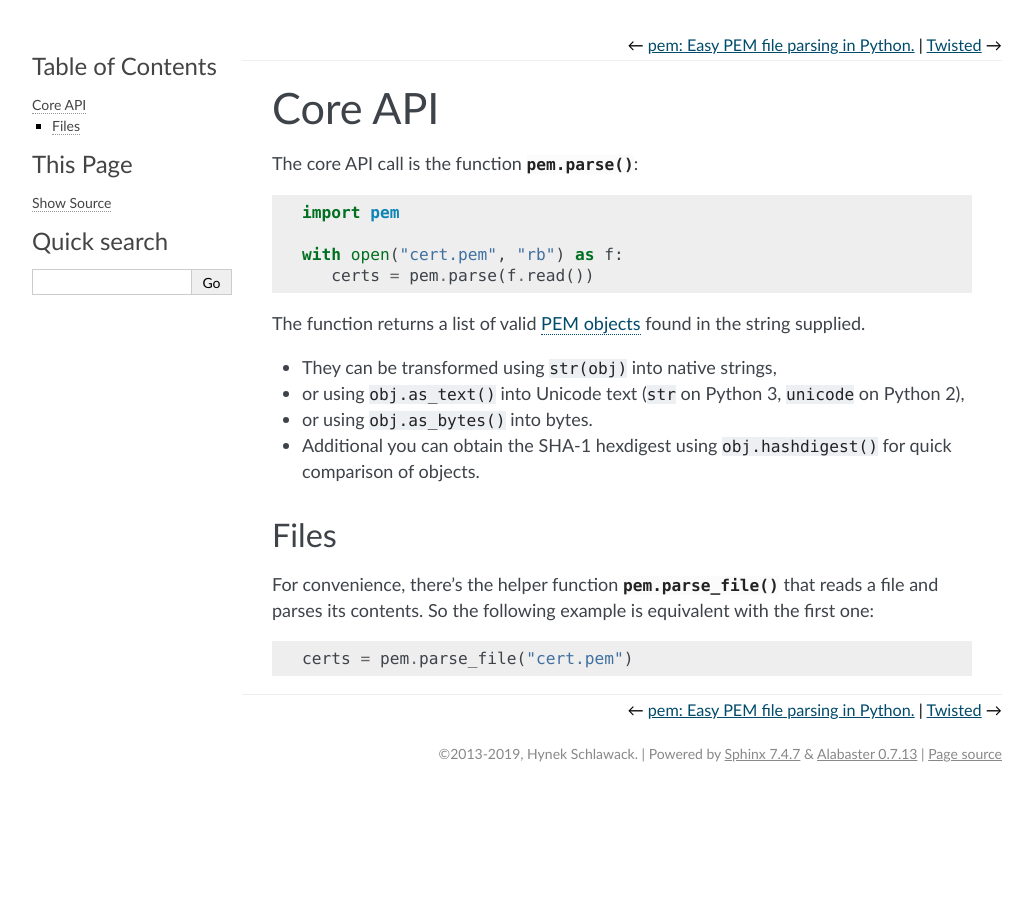
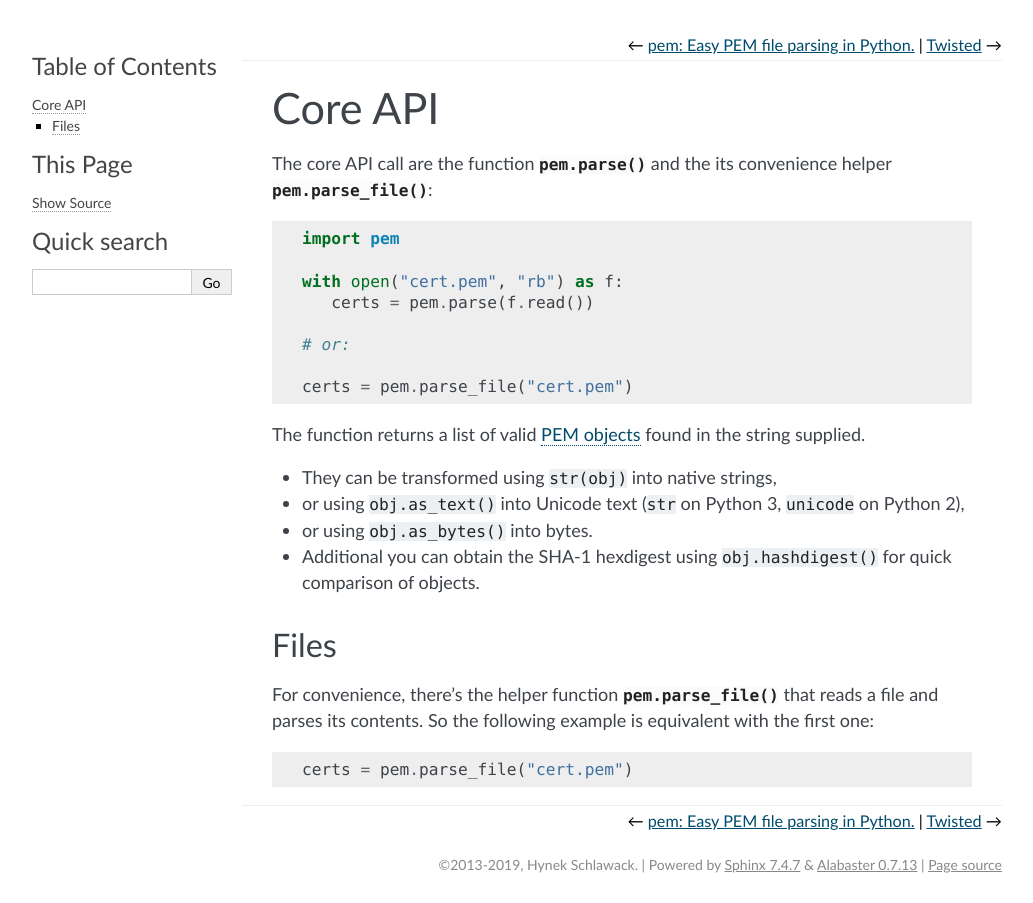
Before and after one commit to hynek/pem, a Sphinx documentation site: the page built from docs/core.rst, in a window 1280 px wide. Shown: the whole page, without its empty margins (128-1161 px from the left). Built offline with Sphinx 7.4.7, drawn with Linux system fonts in a browser that asks for light colours.

Commit message:
Mention parse_file in core docs

```diff
--- a/docs/core.rst
+++ b/docs/core.rst
@@ -1,12 +1,16 @@
 Core API
 ========
 
-The core API call is the function :func:`pem.parse`::
+The core API call are the function :func:`pem.parse` and the its convenience helper :func:`pem.parse_file`::
 
    import pem
 
    with open("cert.pem", "rb") as f:
       certs = pem.parse(f.read())
+
+   # or:
+
+   certs = pem.parse_file("cert.pem")
 
 The function returns a list of valid :ref:`PEM objects <pem-objects>` found in the string supplied.
 
```
